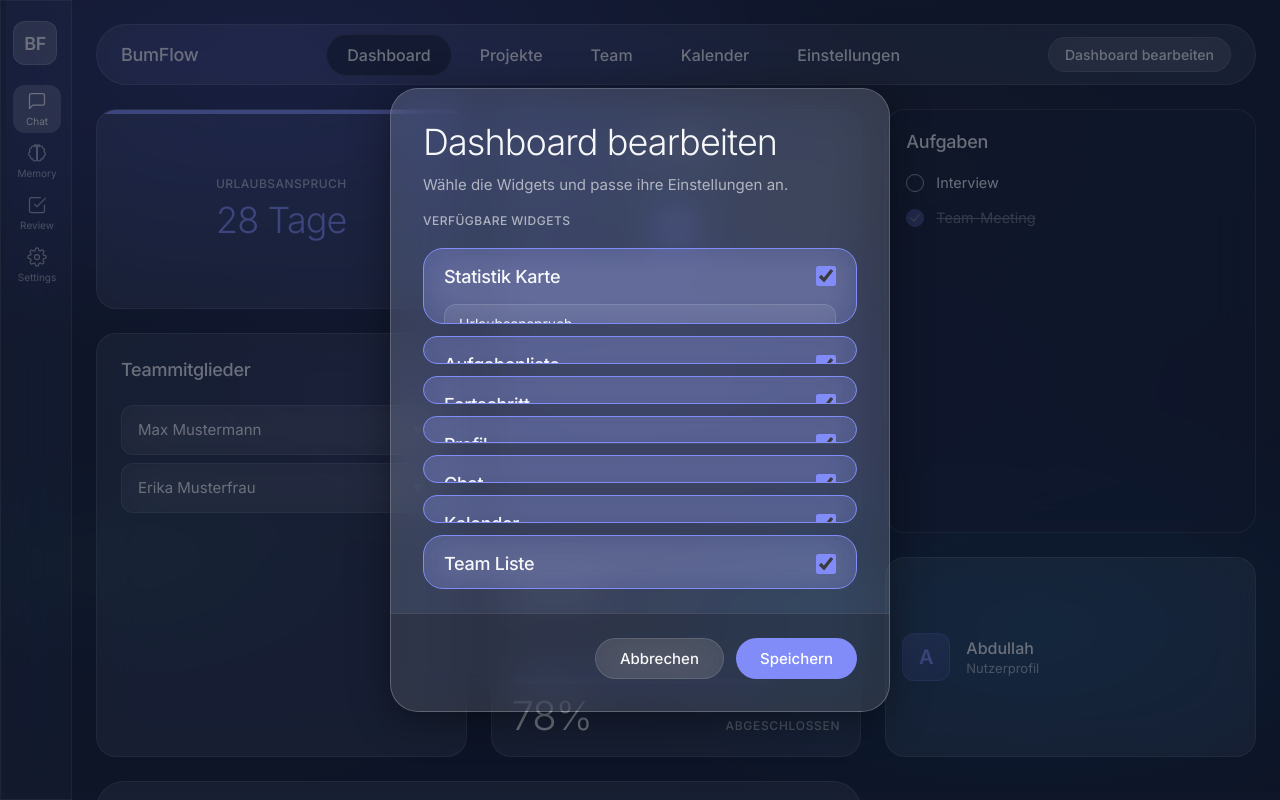
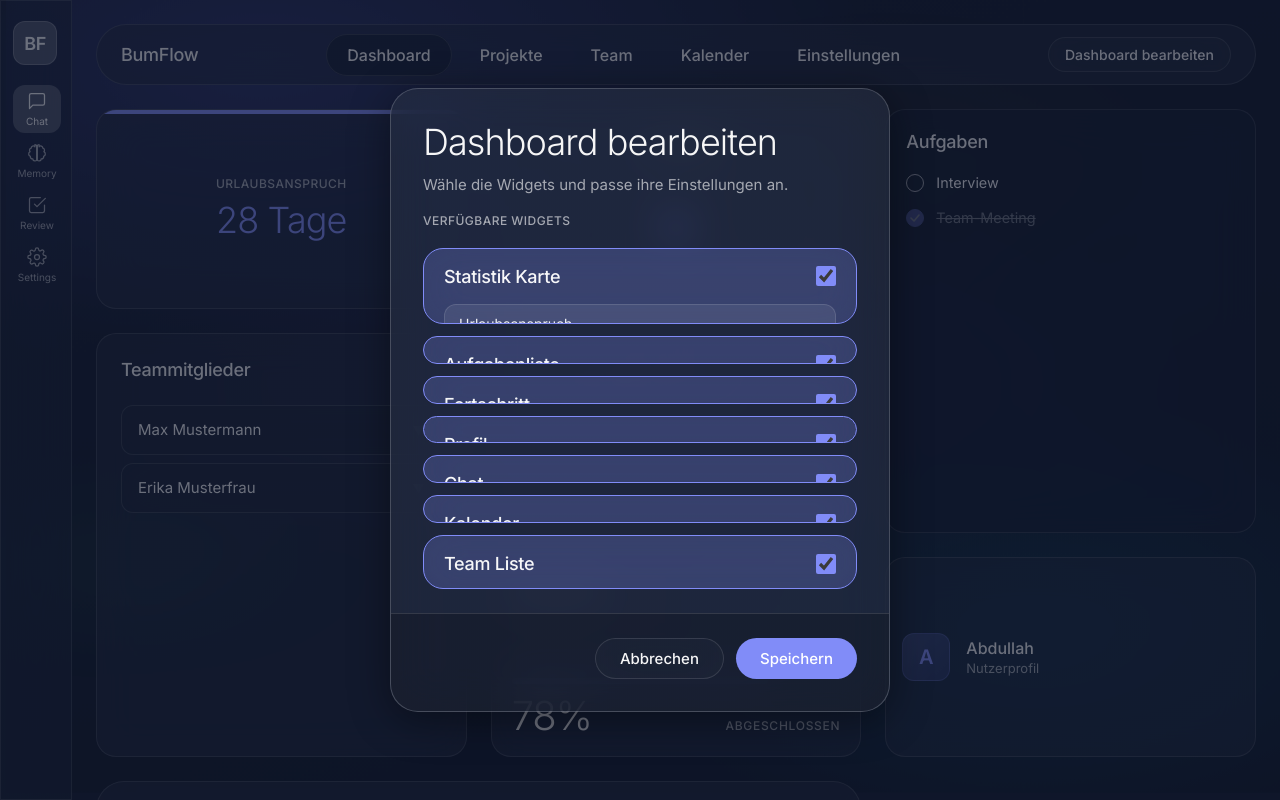
Before and after one commit to AbdullahAbobaker/bumssistant, a React (Vite) app in the folder frontend/: page / in a window 1280 px wide. Both pictures are taken after a click on the button "Dashboard bearbeiten". Built offline with nearby package versions, Linux system fonts and the light colour scheme.

Commit message:
fix(ui): bake navy scrim into glass tiers for 4.5:1 contrast

```diff
--- a/frontend/src/index.css
+++ b/frontend/src/index.css
@@ -129,19 +129,19 @@ body {
   .glass-dark legacy alias → glass-2 + slightly darker tint
 */
 .glass-1 {
-  background: var(--glass-1);
+  background: linear-gradient(var(--scrim), var(--scrim)), var(--glass-1);
   backdrop-filter: blur(var(--glass-blur)) saturate(130%);
   -webkit-backdrop-filter: blur(var(--glass-blur)) saturate(130%);
   border: 1px solid var(--glass-border);
 }
 .glass-2, .glass {
-  background: var(--glass-2);
+  background: linear-gradient(var(--scrim), var(--scrim)), var(--glass-2);
   backdrop-filter: blur(var(--glass-blur)) saturate(140%);
   -webkit-backdrop-filter: blur(var(--glass-blur)) saturate(140%);
   border: 1px solid var(--glass-border);
 }
 .glass-3 {
-  background: var(--glass-3);
+  background: linear-gradient(var(--scrim), var(--scrim)), var(--glass-3);
   backdrop-filter: blur(var(--glass-blur)) saturate(150%);
   -webkit-backdrop-filter: blur(var(--glass-blur)) saturate(150%);
   border: 1px solid rgba(255, 255, 255, 0.18);
```
